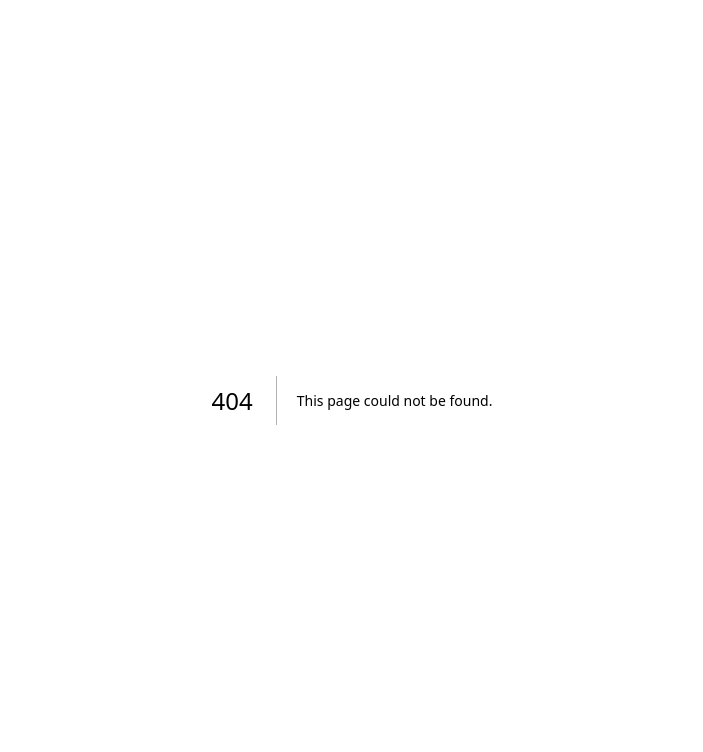
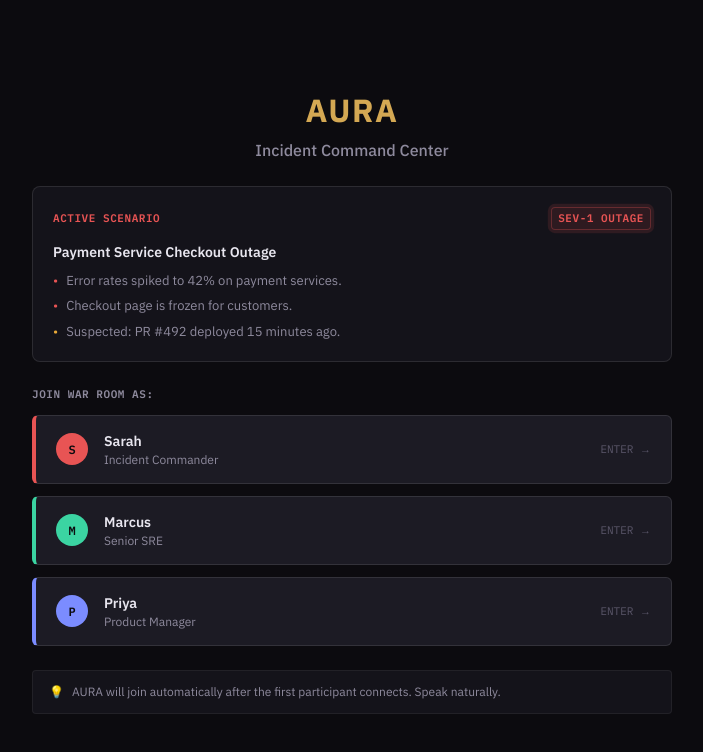
Before and after one commit to akanksha-dot-dev/aura, a Next.js app: page /lobby in a window 1280 px wide. Before the commit this address had no page. Shown: the top 752 px of the page, without its empty margins (288-991 px from the left). Built offline with nearby package versions, Linux system fonts and the light colour scheme.

Commit message:
feat(lobby): LobbyScreen component and /lobby page (WI-105)

```diff
--- /dev/null
+++ b/app/lobby/page.tsx
@@ -0,0 +1,34 @@
+'use client';
+
+import { Suspense, useState } from 'react';
+import { useRouter, useSearchParams } from 'next/navigation';
+import { LobbyScreen } from '@/components/LobbyScreen';
+import { PersonaConfig } from '@/lib/constants';
+
+function LobbyContent() {
+  const router = useRouter();
+  const searchParams = useSearchParams();
+  const channel = searchParams.get('channel') || 'incident-sev1-checkout';
+  const [isConnecting, setIsConnecting] = useState(false);
+
+  const handleJoin = (persona: PersonaConfig) => {
+    setIsConnecting(true);
+    const params = new URLSearchParams({
+      uid: persona.uid,
+      name: persona.displayName,
+      role: persona.role,
+      channel,
+    });
+    router.push(`/?${params.toString()}`);
+  };
+
+  return <LobbyScreen onJoin={handleJoin} isConnecting={isConnecting} />;
+}
+
+export default function LobbyPage() {
+  return (
+    <Suspense fallback={<div style={{ minHeight: '100vh', background: 'var(--bg-base)' }} />}>
+      <LobbyContent />
+    </Suspense>
+  );
+}
--- /dev/null
+++ b/components/LobbyScreen.tsx
@@ -0,0 +1,224 @@
+'use client';
+
+import React from 'react';
+import { PERSONAS, PersonaConfig } from '@/lib/constants';
+
+interface LobbyScreenProps {
+  onJoin: (persona: PersonaConfig) => void;
+  isConnecting?: boolean;
+}
+
+export function LobbyScreen({ onJoin, isConnecting = false }: LobbyScreenProps) {
+  return (
+    <div style={{
+      minHeight: '100vh',
+      display: 'flex',
+      alignItems: 'center',
+      justifyContent: 'center',
+      padding: 'var(--space-6)',
+      background: 'var(--bg-base)',
+    }}>
+      <div style={{
+        width: '100%',
+        maxWidth: '640px',
+        display: 'flex',
+        flexDirection: 'column',
+        gap: 'var(--space-6)',
+      }}>
+        {/* Header */}
+        <div style={{ textAlign: 'center' }}>
+          <h1 style={{
+            fontSize: 'var(--text-3xl)',
+            fontWeight: 'var(--weight-bold)',
+            color: 'var(--color-aura)',
+            letterSpacing: '0.05em',
+            marginBottom: 'var(--space-1)',
+          }}>
+            AURA
+          </h1>
+          <p style={{
+            fontSize: 'var(--text-lg)',
+            color: 'var(--text-secondary)',
+            fontWeight: 'var(--weight-medium)',
+          }}>
+            Incident Command Center
+          </p>
+        </div>
+
+        {/* Scenario Card */}
+        <div style={{
+          background: 'var(--bg-surface)',
+          border: '1px solid var(--border-default)',
+          borderRadius: 'var(--radius-xl)',
+          padding: 'var(--space-5)',
+          display: 'flex',
+          flexDirection: 'column',
+          gap: 'var(--space-2)',
+        }}>
+          <div style={{
+            display: 'flex',
+            alignItems: 'center',
+            justifyContent: 'space-between',
+            marginBottom: 'var(--space-1)',
+          }}>
+            <span style={{
+              fontFamily: 'var(--font-mono)',
+              fontSize: 'var(--text-xs)',
+              fontWeight: 'var(--weight-semibold)',
+              color: 'var(--color-conflict)',
+              textTransform: 'uppercase',
+              letterSpacing: '0.05em',
+            }}>
+              Active Scenario
+            </span>
+            <span className="badge badge-conflict">SEV-1 OUTAGE</span>
+          </div>
+          <h2 style={{
+            fontSize: 'var(--text-md)',
+            fontWeight: 'var(--weight-semibold)',
+            color: 'var(--text-primary)',
+          }}>
+            Payment Service Checkout Outage
+          </h2>
+          <ul style={{
+            listStyle: 'none',
+            display: 'flex',
+            flexDirection: 'column',
+            gap: 'var(--space-1h)',
+            color: 'var(--text-secondary)',
+            fontSize: 'var(--text-base)',
+          }}>
+            <li style={{ display: 'flex', alignItems: 'center', gap: 'var(--space-2)' }}>
+              <span style={{ color: 'var(--color-conflict)' }}>•</span> Error rates spiked to 42% on payment services.
+            </li>
+            <li style={{ display: 'flex', alignItems: 'center', gap: 'var(--space-2)' }}>
+              <span style={{ color: 'var(--color-conflict)' }}>•</span> Checkout page is frozen for customers.
+            </li>
+            <li style={{ display: 'flex', alignItems: 'center', gap: 'var(--space-2)' }}>
+              <span style={{ color: 'var(--color-hypothesis)' }}>•</span> Suspected: PR #492 deployed 15 minutes ago.
+            </li>
+          </ul>
+        </div>
+
+        {/* Join as section */}
+        <div style={{
+          display: 'flex',
+          flexDirection: 'column',
+          gap: 'var(--space-3)',
+        }}>
+          <div style={{
+            fontSize: 'var(--text-xs)',
+            fontFamily: 'var(--font-mono)',
+            fontWeight: 'var(--weight-semibold)',
+            color: 'var(--text-secondary)',
+            textTransform: 'uppercase',
+            letterSpacing: '0.05em',
+          }}>
+            Join War Room As:
+          </div>
+
+          <div style={{
+            display: 'flex',
+            flexDirection: 'column',
+            gap: 'var(--space-3)',
+          }}>
+            {PERSONAS.map((persona) => (
+              <button
+                key={persona.uid}
+                disabled={isConnecting}
+                onClick={() => onJoin(persona)}
+                style={{
+                  display: 'flex',
+                  alignItems: 'center',
+                  gap: 'var(--space-4)',
+                  padding: 'var(--space-4) var(--space-5)',
+                  background: 'var(--bg-surface-raised)',
+                  border: '1px solid var(--border-default)',
+                  borderLeft: `4px solid ${persona.avatarColor}`,
+                  borderRadius: 'var(--radius-lg)',
+                  color: 'var(--text-primary)',
+                  textAlign: 'left',
+                  cursor: isConnecting ? 'not-allowed' : 'pointer',
+                  opacity: isConnecting ? 0.6 : 1,
+                  transition: 'background var(--duration-fast) var(--ease-standard), transform var(--duration-fast) var(--ease-standard), border-color var(--duration-fast) var(--ease-standard)',
+                }}
+                onMouseEnter={(e) => {
+                  if (!isConnecting) {
+                    e.currentTarget.style.background = 'var(--bg-surface-hover)';
+                    e.currentTarget.style.transform = 'translateY(-1px)';
+                    e.currentTarget.style.borderColor = 'var(--border-emphasis)';
+                  }
+                }}
+                onMouseLeave={(e) => {
+                  if (!isConnecting) {
+                    e.currentTarget.style.background = 'var(--bg-surface-raised)';
+                    e.currentTarget.style.transform = 'translateY(0)';
+                    e.currentTarget.style.borderColor = 'var(--border-default)';
+                  }
+                }}
+              >
+                <div style={{
+                  width: '32px',
+                  height: '32px',
+                  borderRadius: 'var(--radius-full)',
+                  background: persona.avatarColor,
+                  color: 'var(--text-inverse)',
+                  display: 'flex',
+                  alignItems: 'center',
+                  justifyContent: 'center',
+                  fontFamily: 'var(--font-mono)',
+                  fontSize: 'var(--text-sm)',
+                  fontWeight: 'var(--weight-bold)',
+                  flexShrink: 0,
+                }}>
+                  {persona.displayName[0]}
+                </div>
+                <div style={{ display: 'flex', flexDirection: 'column', gap: '2px', flexGrow: 1 }}>
+                  <span style={{
+                    fontSize: 'var(--text-md)',
+                    fontWeight: 'var(--weight-semibold)',
+                    color: 'var(--text-primary)',
+                  }}>
+                    {persona.displayName}
+                  </span>
+                  <span style={{
+                    fontSize: 'var(--text-sm)',
+                    color: 'var(--text-secondary)',
+                  }}>
+                    {persona.role}
+                  </span>
+                </div>
+                <div style={{
+                  fontFamily: 'var(--font-mono)',
+                  fontSize: 'var(--text-xs)',
+                  color: 'var(--text-muted)',
+                  display: 'flex',
+                  alignItems: 'center',
+                  gap: 'var(--space-1)',
+                }}>
+                  ENTER →
+                </div>
+              </button>
+            ))}
+          </div>
+        </div>
+
+        {/* Info Box */}
+        <div style={{
+          background: 'var(--bg-surface)',
+          border: '1px solid var(--border-subtle)',
+          borderRadius: 'var(--radius-md)',
+          padding: 'var(--space-3) var(--space-4)',
+          display: 'flex',
+          alignItems: 'center',
+          gap: 'var(--space-2)',
+          fontSize: 'var(--text-sm)',
+          color: 'var(--text-secondary)',
+        }}>
+          <span style={{ color: 'var(--color-aura)' }}>💡</span>
+          <span>AURA will join automatically after the first participant connects. Speak naturally.</span>
+        </div>
+      </div>
+    </div>
+  );
+}
```
